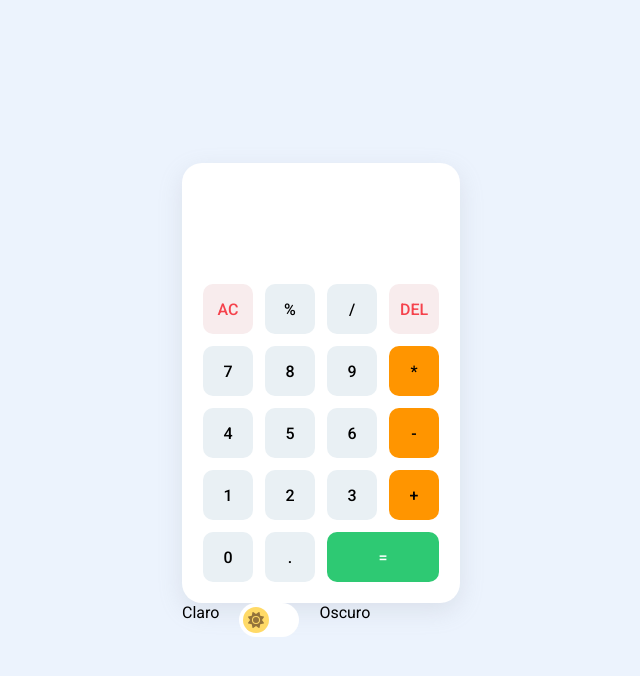
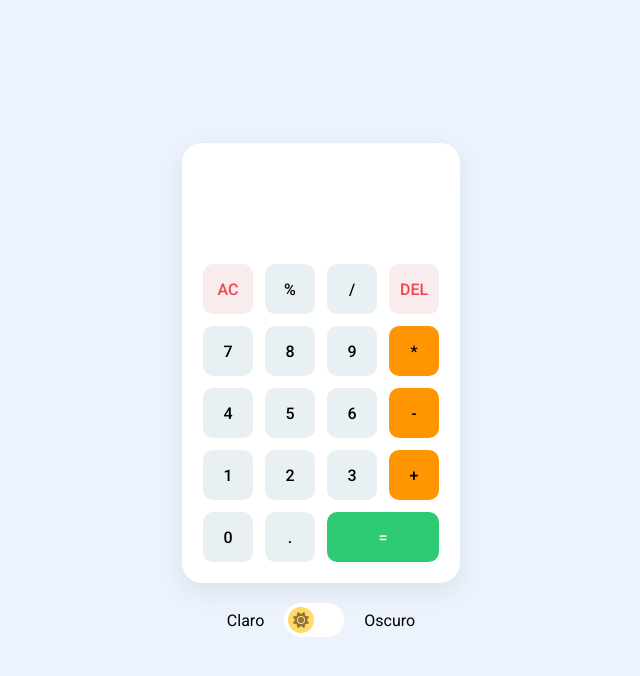
Before and after one commit to D4vc-198/Calculadora, a React (Create React App) app: page / in a window 1280 px wide. Shown: the top 676 px of the page, without its empty margins (319-959 px from the left). Built offline with nearby package versions, Linux system fonts and the light colour scheme.

Commit message:
container fixed

```diff
--- a/src/styles/App.css
+++ b/src/styles/App.css
@@ -81,7 +81,10 @@ body {
 }
 
 .change-teme-container {
-
+  display: flex;
+  align-items: center;
+  justify-content: center;
+  margin: 20px 0;
 }
 
 .switch {
```
